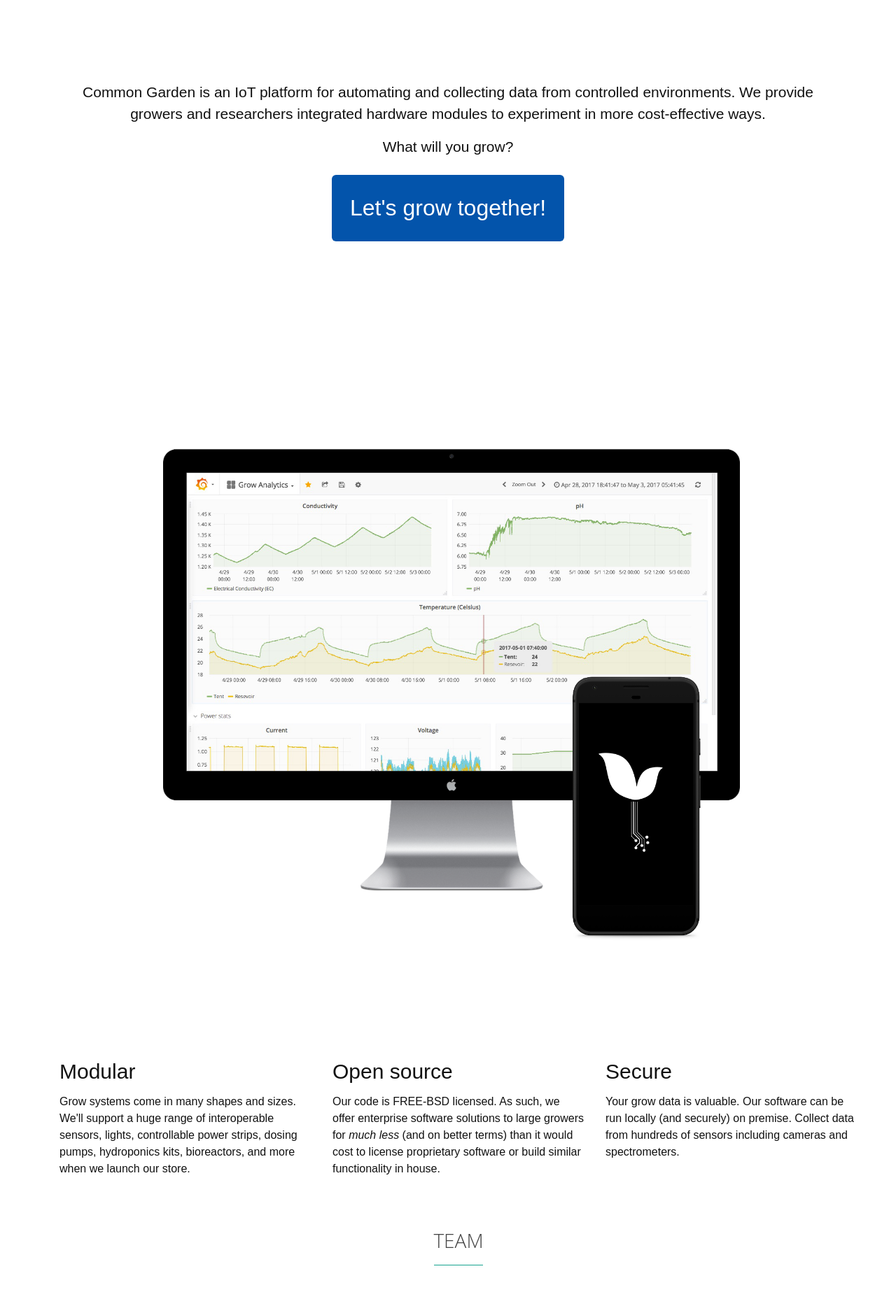
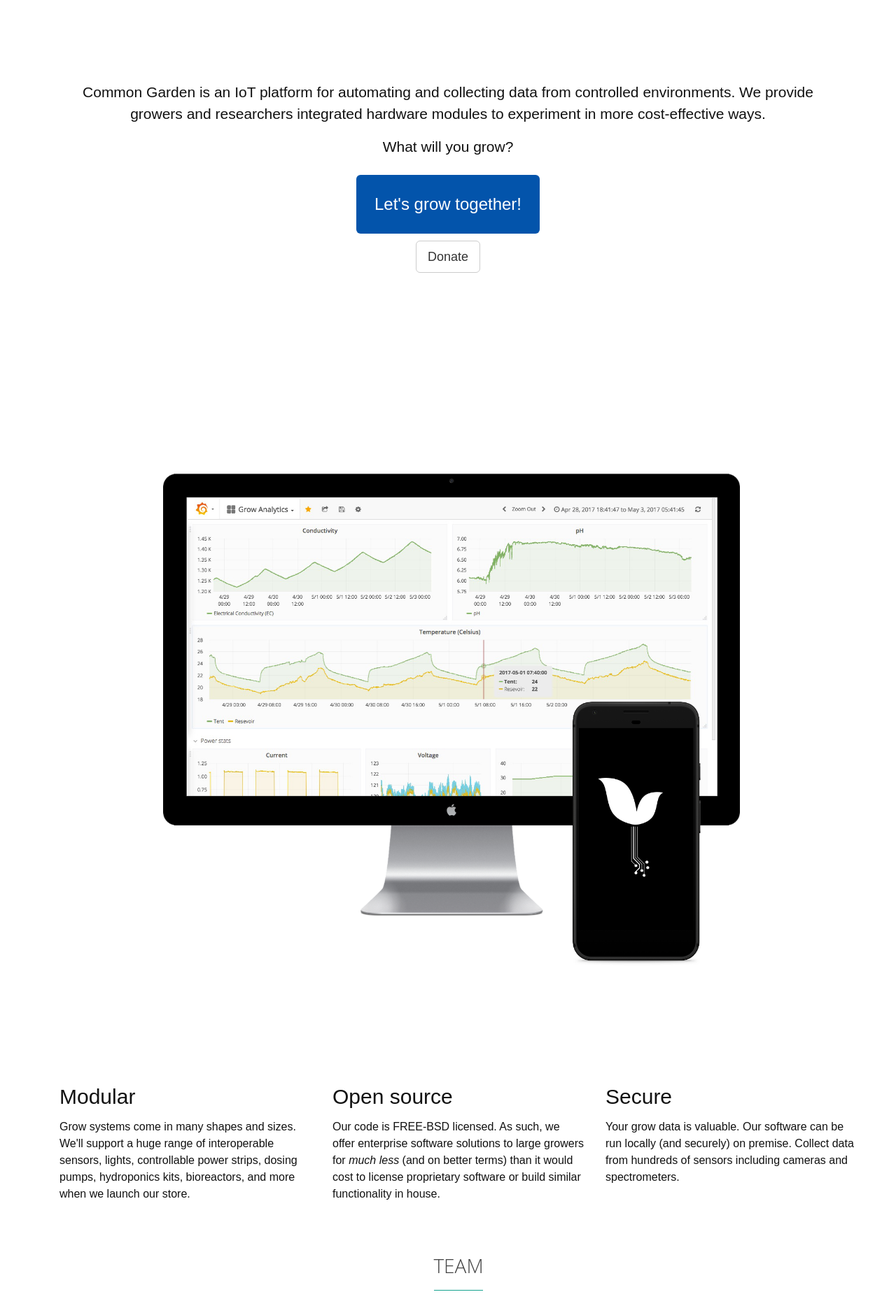
Before and after one commit to CommonGarden/Website, a Jekyll site: the page built from index.html, in a window 1280 px wide. Shown: the part 601-2468 px from the top of the page at 70% size. Built offline with Jekyll 4.4.1, drawn with Linux system fonts in a browser that asks for light colours; some web fonts are replaced.

Commit message:
Add link to open collective page.

```diff
--- a/_sass/_commongarden.scss
+++ b/_sass/_commongarden.scss
@@ -239,7 +239,7 @@ input {
 }
 
 .grow {
-  font-size: 2em;
+  font-size: 1.5em;
   margin: 10px;
   padding: 25px;
 }
@@ -247,6 +247,10 @@ input {
 .cg-btn {
   background-color: rgb(3, 84, 171);
   color: white !important;
+
+  &:hover {
+    background-color: #37007d;
+  }
 }
 
 .cg-color {
--- a/index.html
+++ b/index.html
@@ -31,6 +31,9 @@ layout: default
         <p>What will you grow?</p>
 
         <a href="https://docs.google.com/forms/d/e/1FAIpQLSe3IIo9lxDF2OszpP4u018iOfUo8EoWPY-Hfz-XnPnLIIUbCw/viewform?usp=sf_link" class="btn cg-btn grow btn-lg">Let's grow together!</a>
+
+        <br />
+        <a href="https://opencollective.com/grow-iot" class="btn btn-lg btn-default">Donate</a>
       </div>
     </div>
 
@@ -44,33 +47,19 @@ layout: default
             </div>
           </div>
           <div class="row" style="margin-bottom: 2.5em;">
-            <!-- <div class="col-md-6 content-boxes-v3 margin-bottom-40"> -->
             <div class="col-md-4 margin-bottom-30">
-                <!-- <i class="icon-custom icon-md rounded-x icon-bg-u icon-line icon-diamond"></i>/ -->
-                <!-- <div class="content-boxes-in-v3"> -->
               <h2 class="heading-sm">Modular</h2>
               <p>Grow systems come in many shapes and sizes. We'll support a huge range of interoperable sensors, lights, controllable power strips, dosing pumps, hydroponics kits, bioreactors, and more when we launch our store.</p>
-                <!-- </div> -->
             </div>
             <div class="col-md-4 margin-bottom-30">
-                <!-- <i class="icon-custom icon-md rounded-x icon-bg-u icon-line icon-trophy"></i> -->
-                <!-- <div class="content-boxes-in-v3"> -->
               <h2 class="heading-sm">Open source</h2>
               <p>Our code is FREE-BSD licensed. As such, we offer enterprise software solutions to large growers for <em>much less</em> (and on better terms) than it would cost to license proprietary software or build similar functionality in house.</p>
-                <!-- </div> -->
             </div>
             <div class="col-md-4 margin-bottom-30">
-                <!-- <i class="icon-custom icon-md rounded-x icon-bg-u icon-line icon-directions"></i> -->
-                <!-- <div class="content-boxes-in-v3"> -->
               <h2 class="heading-sm">Secure</h2>
               <p>Your grow data is valuable. Our software can be run locally (and securely) on premise. Collect data from hundreds of sensors including cameras and spectrometers.</p>
-                <!-- </div> -->
             </div>
           </div>
-<!--
-            <div class="col-md-6">
-              <img class="img-responsive" src="img/opensci.png" alt="">
-            </div> -->
         </div>
       </div>
 
@@ -189,16 +178,6 @@ layout: default
             <h2>Partners</h2>
           </div>
           <ul class="list-unstyled row margin-bottom-40">
-<!--               <li class="col-sm-2 col-xs-6">
-                <div class="team-img">
-                  <img class="img-responsive" src="img/partners/agritecture.png" alt="">
-                  <ul>
-                    <li><a href="#"><i class="icon-custom icon-sm rounded-x fa fa-twitter"></i></a></li>
-                    <li><a href="#"><i class="icon-custom icon-sm rounded-x fa fa-facebook"></i></a></li>
-                    <li><a href="#"><i class="icon-custom icon-sm rounded-x fa fa-google-plus"></i></a></li>
-                  </ul>
-                </div>
-              </li> -->
             <li class="col-sm-3 col-xs-6">
               <div class="team-img">
                 <img class="img-responsive" src="img/partners/blueplanetconsulting.png" alt="">
@@ -244,8 +223,6 @@ layout: default
       </div>
     </section>
     <!--  About Section -->
-
-
 
     <div class="row" id="contact">
       <div class="title">
```
Lines whose indentation alone changed are shown as unchanged.
